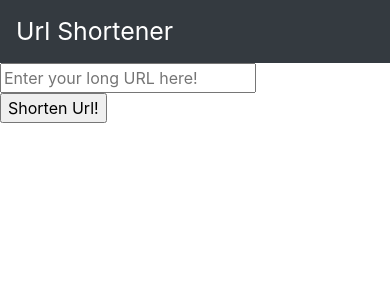
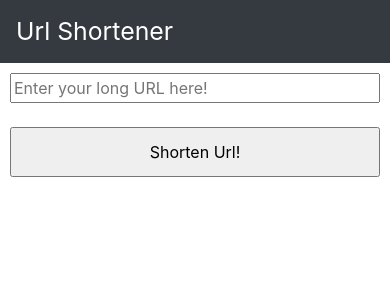
Before and after one commit to Kanosakl/urlshortener, a React (Vite) app: page / in a window 390 px wide. Shown: the top 300 px of the page. Built offline with nearby package versions, Linux system fonts and the light colour scheme.

Commit message:
Added responsive UI for mobile phone
Note: not for Ipad

```diff
--- a/src/components/UrlShortener.jsx
+++ b/src/components/UrlShortener.jsx
@@ -47,24 +47,27 @@ export const UrlShortener = (props) => {
                 onClick={(e) => handleOnUrlSubmit(document.querySelector(".text-longUrl").value)}
             />
             <br />
-            <div>
+            <div className="urlshortener-result">
                 {(
                     link ? (
                         <React.Fragment>
                             <span>{link}</span>
-                            <CopyToClipboard text={link}
-                                onCopy={() => setCopiedLink(true)}>
-                                <button>Copy to Clipboard</button>
-                            </CopyToClipboard>
+                            <br />
+                            <div className="urlshortener-clipboard">
+                                <CopyToClipboard text={link}
+                                    onCopy={() => setCopiedLink(true)}>
+                                    <button>Copy to Clipboard</button>
+                                </CopyToClipboard>
+                                {
+                                    copiedLink ? <span>  Copied!</span> :
+                                        false
+                                }
+                            </div>
                         </React.Fragment>
 
                     )
                         : false
                 )}
-                {
-                    copiedLink ? <span>Copied!</span> :
-                        false
-                }
             </div>
 
         </div>
--- a/src/index.css
+++ b/src/index.css
@@ -2,3 +2,22 @@
     font-size: 1.55rem;
     font-weight: 400;
 }
+
+.urlshortener {
+    padding: 10px 10px 10px 10px;
+}
+
+input[type="button"] {
+    height: 50px;
+}
+
+@media only screen and (max-width: 600px) {
+    .urlshortener {
+        display: flex;
+        flex-direction: column;
+    }
+
+    .urlshortener-clipboard {
+        margin-top: 0.5rem;
+    }
+}
```
